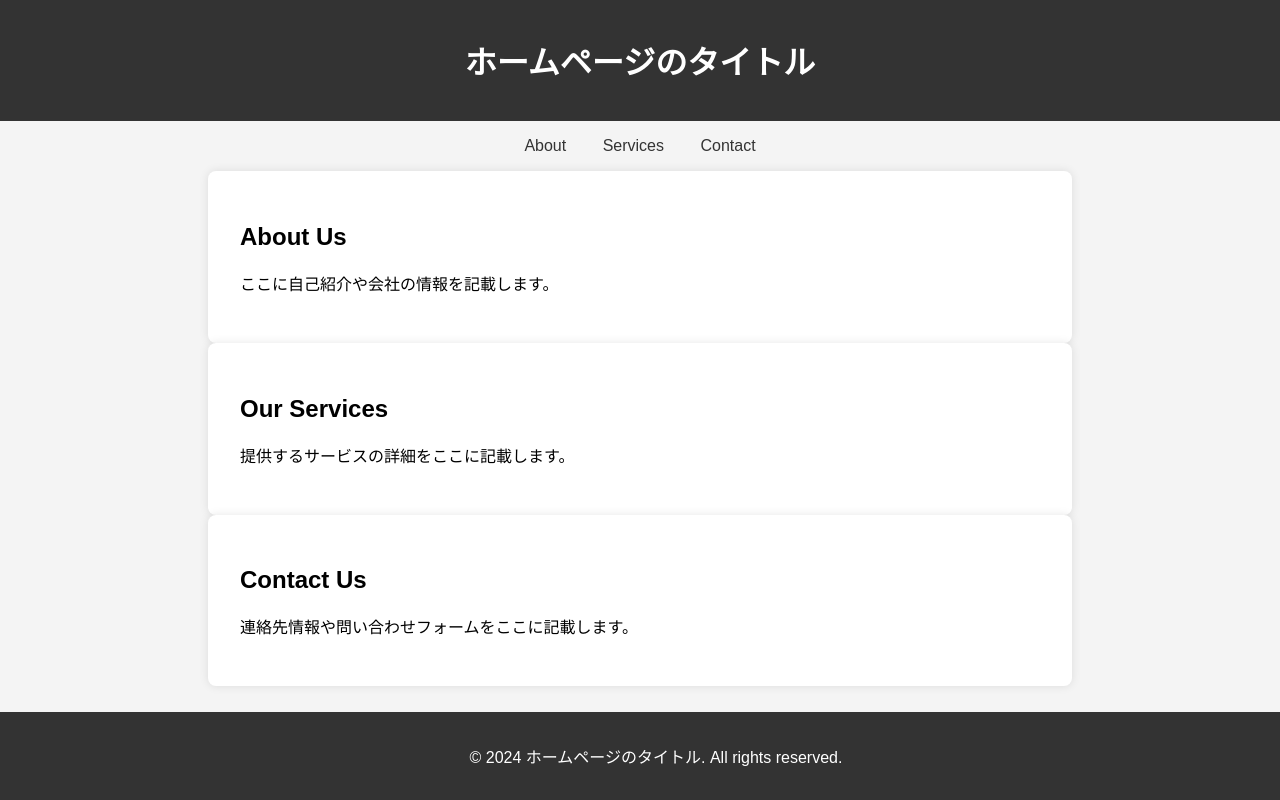
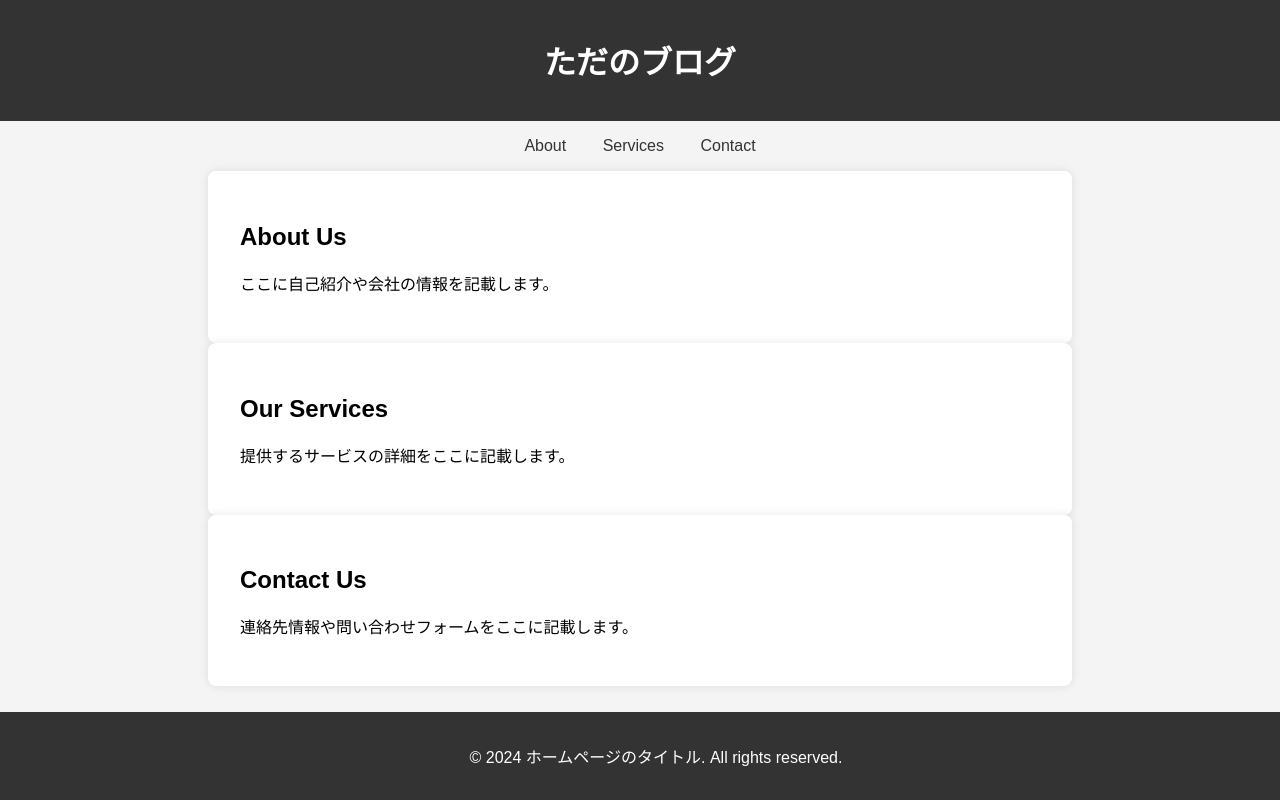
Before and after one commit to Nana-clouding/Homepage, a plain HTML site: page index.html in a window 1280 px wide. Drawn offline with Linux system fonts and the light colour scheme.

Commit message:
Update index.html

```diff
--- a/index.html
+++ b/index.html
@@ -3,7 +3,7 @@
 <head>
     <meta charset="UTF-8">
     <meta name="viewport" content="width=device-width, initial-scale=1.0">
-    <title>ホームページタイトル</title>
+    <title>Dohack.me</title>
     <style>
         body {
             font-family: Arial, sans-serif;
@@ -47,7 +47,7 @@
 </head>
 <body>
     <header>
-        <h1>ホームページのタイトル</h1>
+        <h1>ただのブログ</h1>
     </header>
     <nav>
         <a href="#about">About</a>
```
